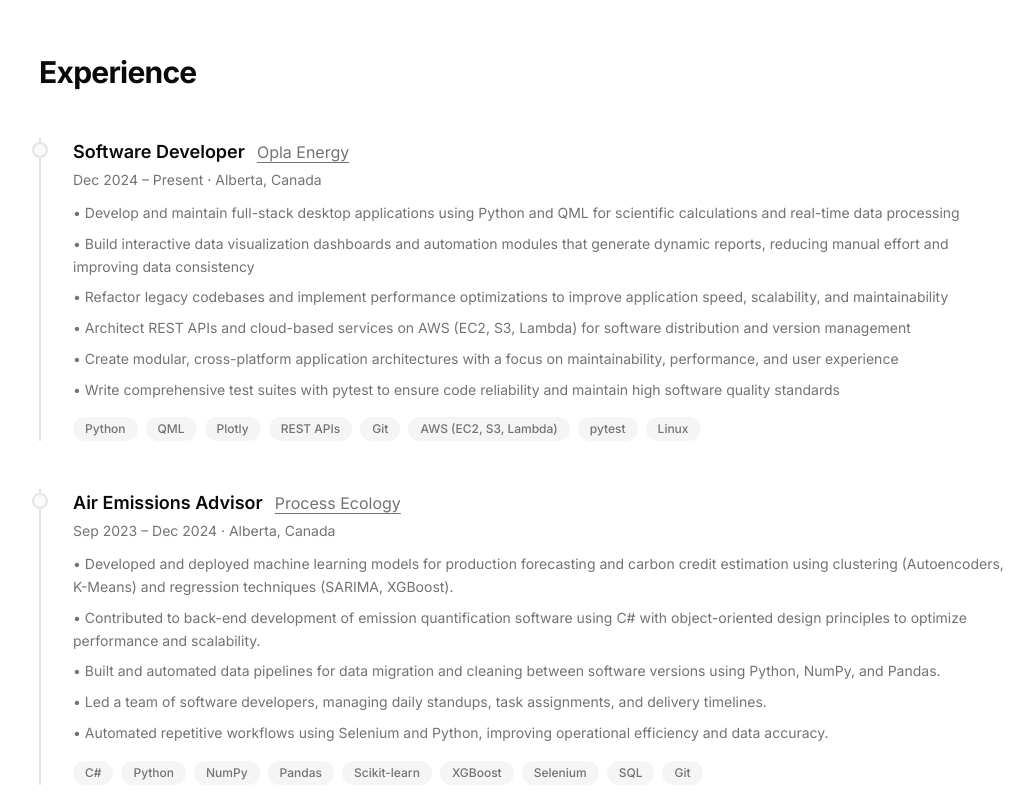
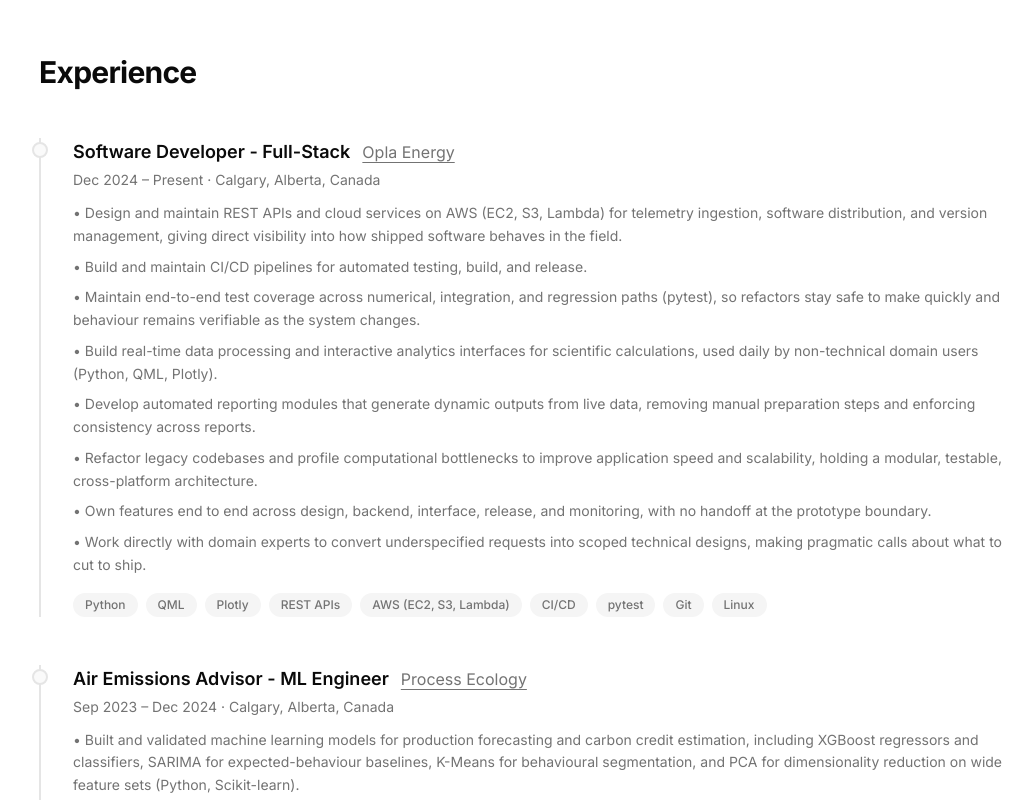
Before and after one commit to MJRaei/portfolio, a Next.js app: page / in a window 1280 px wide. Shown: the part 1340-2140 px from the top of the page, without its empty margins (113-1147 px from the left). Built offline with nearby package versions, Linux system fonts and the light colour scheme.

Commit message:
update experience

```diff
--- a/src/data/experience.ts
+++ b/src/data/experience.ts
@@ -3,35 +3,40 @@ import { Experience } from "@/types";
 export const experiences: Experience[] = [
   {
     company: "Opla Energy",
-    role: "Software Developer",
-    location: "Alberta, Canada",
+    role: "Software Developer - Full-Stack",
+    location: "Calgary, Alberta, Canada",
     startDate: "2024-12",
     endDate: null,
     description: [
-      "Develop and maintain full-stack desktop applications using Python and QML for scientific calculations and real-time data processing",
-      "Build interactive data visualization dashboards and automation modules that generate dynamic reports, reducing manual effort and improving data consistency",
-      "Refactor legacy codebases and implement performance optimizations to improve application speed, scalability, and maintainability",
-      "Architect REST APIs and cloud-based services on AWS (EC2, S3, Lambda) for software distribution and version management",
-      "Create modular, cross-platform application architectures with a focus on maintainability, performance, and user experience",
-      "Write comprehensive test suites with pytest to ensure code reliability and maintain high software quality standards"
+      "Design and maintain REST APIs and cloud services on AWS (EC2, S3, Lambda) for telemetry ingestion, software distribution, and version management, giving direct visibility into how shipped software behaves in the field.",
+      "Build and maintain CI/CD pipelines for automated testing, build, and release.",
+      "Maintain end-to-end test coverage across numerical, integration, and regression paths (pytest), so refactors stay safe to make quickly and behaviour remains verifiable as the system changes.",
+      "Build real-time data processing and interactive analytics interfaces for scientific calculations, used daily by non-technical domain users (Python, QML, Plotly).",
+      "Develop automated reporting modules that generate dynamic outputs from live data, removing manual preparation steps and enforcing consistency across reports.",
+      "Refactor legacy codebases and profile computational bottlenecks to improve application speed and scalability, holding a modular, testable, cross-platform architecture.",
+      "Own features end to end across design, backend, interface, release, and monitoring, with no handoff at the prototype boundary.",
+      "Work directly with domain experts to convert underspecified requests into scoped technical designs, making pragmatic calls about what to cut to ship.",
     ],
-    technologies: ["Python", "QML", "Plotly", "REST APIs", "Git", "AWS (EC2, S3, Lambda)", "pytest", "Linux"],
+    technologies: ["Python", "QML", "Plotly", "REST APIs", "AWS (EC2, S3, Lambda)", "CI/CD", "pytest", "Git", "Linux"],
     companyUrl: "https://oplaenergy.com/",
   },
   {
     company: "Process Ecology",
-    role: "Air Emissions Advisor",
-    location: "Alberta, Canada",
+    role: "Air Emissions Advisor - ML Engineer",
+    location: "Calgary, Alberta, Canada",
     startDate: "2023-09",
     endDate: "2024-12",
     description: [
-      "Developed and deployed machine learning models for production forecasting and carbon credit estimation using clustering (Autoencoders, K-Means) and regression techniques (SARIMA, XGBoost).",
-      "Contributed to back-end development of emission quantification software using C# with object-oriented design principles to optimize performance and scalability.",
-      "Built and automated data pipelines for data migration and cleaning between software versions using Python, NumPy, and Pandas.",
-      "Led a team of software developers, managing daily standups, task assignments, and delivery timelines.",
-      "Automated repetitive workflows using Selenium and Python, improving operational efficiency and data accuracy.",
+      "Built and validated machine learning models for production forecasting and carbon credit estimation, including XGBoost regressors and classifiers, SARIMA for expected-behaviour baselines, K-Means for behavioural segmentation, and PCA for dimensionality reduction on wide feature sets (Python, Scikit-learn).",
+      "Developed unsupervised anomaly detection over high-volume operational time-series using autoencoders, surfacing abnormal behaviour without labelled training data and separating genuine signal from routine variation, then tracking detection performance over time.",
+      "Ran the full ML lifecycle end to end: feature engineering, training, cross-validation, hyperparameter tuning, structured error analysis, benchmarking against established baselines, and quantifying uncertainty to define when outputs could be acted on.",
+      "Led back-end development of an emission quantification platform in C# using object-oriented design, with calculations built to be reproducible and traceable to the evidence behind them under external audit.",
+      "Engineered ETL pipelines in Python and SQL across disconnected client systems: discovering and accessing new data sources, then ingesting, cleaning, verifying integrity, and making data model-ready (Pandas, NumPy).",
+      "Wrote complex multi-source SQL for analysis, and automated repetitive data workflows with Selenium to improve operational accuracy.",
+      "Mentored a small engineering team: running standups, scoping and assigning work, reviewing code, and holding delivery timelines against client commitments.",
+      "Prepared model documentation, regulatory reports, and presentations for external review, and presented findings to both technical and executive stakeholders.",
     ],
-    technologies: ["C#", "Python", "NumPy", "Pandas", "Scikit-learn", "XGBoost", "Selenium", "SQL", "Git"],
+    technologies: ["Python", "Scikit-learn", "XGBoost", "SARIMA", "Autoencoders", "C#", "SQL", "Pandas", "NumPy", "Selenium", "Git"],
     companyUrl: "https://processecology.com/",
   },
   {
```
